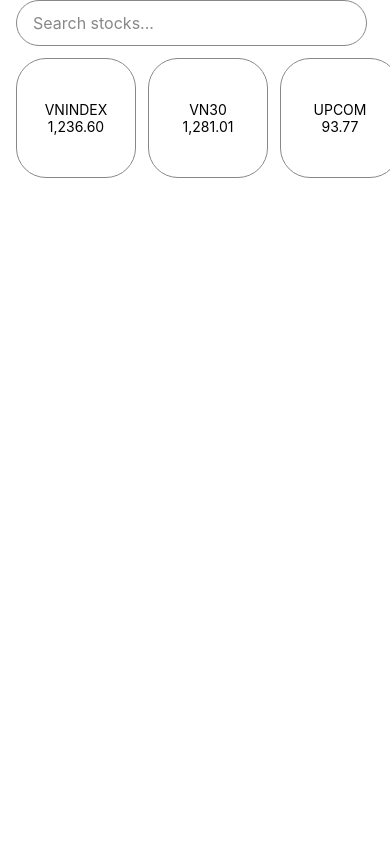
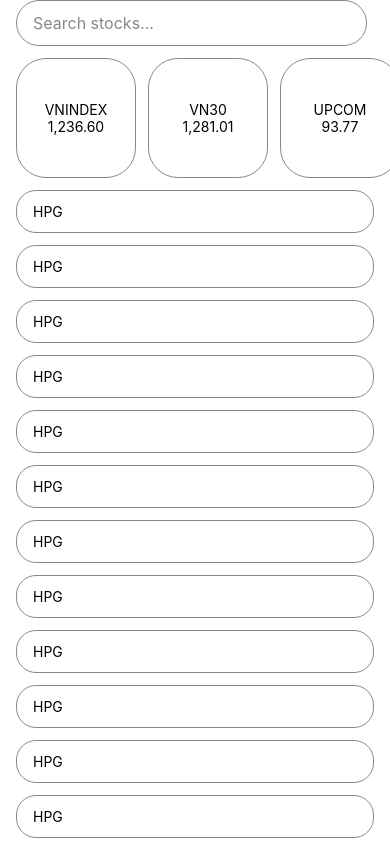
Before and after one commit to huytrinh68/simple_swipable_card, a React Native app: screen / in a window 390 px wide. Built offline with nearby package versions, Linux system fonts and the light colour scheme.

Commit message:
Add list stocks

```diff
--- a/src/screens/market-screen.js
+++ b/src/screens/market-screen.js
@@ -1,14 +1,16 @@
 import React from "react"
 import { SafeAreaView, ScrollView } from "react-native"
 import Search from "../components/search"
+import ListStock from "../sections/list-stock"
 import MarketList from "../sections/market-list"
 
 const MarketScreen = () => {
     return (
         <SafeAreaView style={{ flex: 1 }}>
-            <ScrollView>
+            <ScrollView showsVerticalScrollIndicator={false}>
                 <Search />
                 <MarketList />
+                <ListStock />
             </ScrollView>
         </SafeAreaView>
     )
--- /dev/null
+++ b/src/sections/list-stock.js
@@ -0,0 +1,26 @@
+import React from "react"
+import { FlatList, Text, TouchableOpacity, View } from "react-native"
+
+const data = [11, 2, 3, 4, 45, 5, 61, 6, 7, 53, 32, 12, 34, 15, 26]
+const ListStock = () => {
+    const renderItem = () => {
+        return (
+            <TouchableOpacity>
+                <View style={{ marginHorizontal: 16, paddingVertical: 12, paddingHorizontal: 16, borderColor: "#888", borderWidth: 1, borderRadius: 20, marginBottom: 12 }}>
+                    <Text>HPG</Text>
+                </View>
+            </TouchableOpacity>
+        )
+    }
+    return (
+        <FlatList
+            data={data}
+            renderItem={renderItem}
+            showsVerticalScrollIndicator={false}
+            // nestedScrollEnabled
+            scrollEnabled={false}
+        />
+    )
+}
+
+export default ListStock
```
